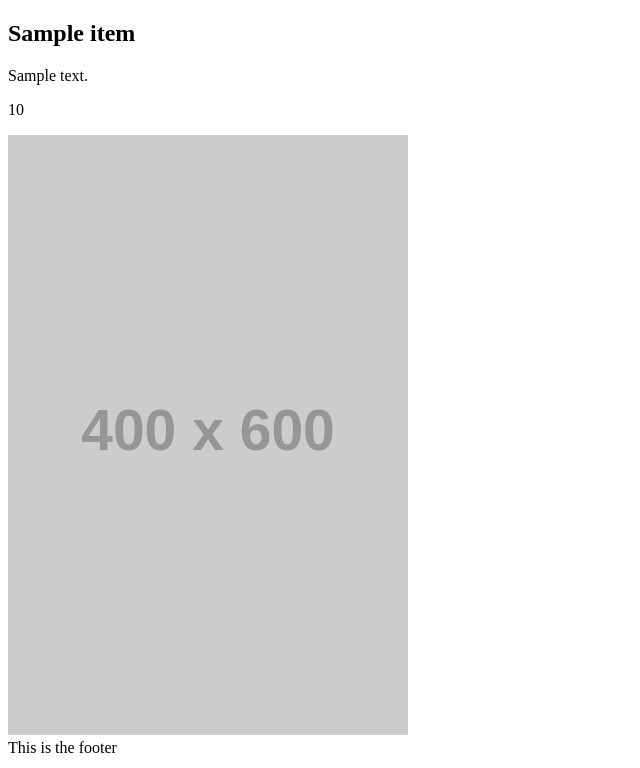
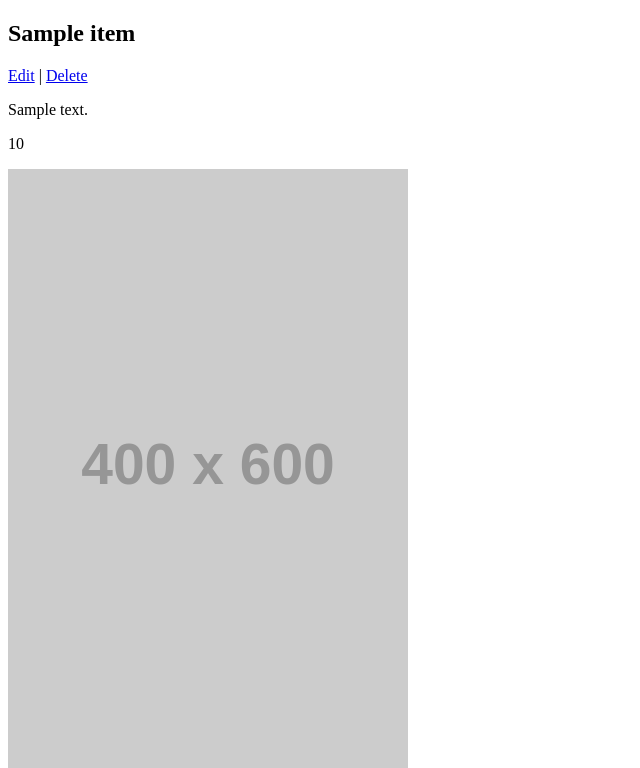
Before and after one commit to richgieg/ItemCatalog, a Flask app: template vagrant/catalog/templates/show_item.html in a window 1280 px wide. Shown: the part 116-884 px from the top of the page, without its empty margins (0-640 px from the left). Run offline with Flask 2, Linux system fonts and the light colour scheme; the visitor is signed in with stand-in values (Sample User, id 1); tables that the repository leaves empty hold one stand-in row (values such as "Sample post"); the template is opened without the code that fills it: most values are stand-ins (such as "Sample title", 1, 10 or a date in 2020); grey boxes labelled with a size stand in for pictures from a placeholder-image service; some libraries are stand-ins or nearby versions.

Commit message:
Implement edit and delete links in show_item.html

```diff
--- a/vagrant/catalog/templates/edit_item.html
+++ b/vagrant/catalog/templates/edit_item.html
@@ -19,6 +19,7 @@
     Price:<br>
     <input type="text" size="10" name="price" value="{{ item.price }}"><br><br>
     <input type="submit" value="Submit">
+    <a href="{{ url_for('show_item', category_id = item.category_id, item_id = item.id) }}">Cancel</a>
 </form>
 
 {% endblock %}
--- a/vagrant/catalog/templates/show_item.html
+++ b/vagrant/catalog/templates/show_item.html
@@ -4,6 +4,12 @@
 {% block content %}
 
 <h2 class="item-name">{{ item.name }}</h2>
+
+{% if 'username' in session %}
+<a href="{{ url_for('edit_item', item_id = item.id) }}">Edit</a> |
+<a href="{{ url_for('delete_item', item_id = item.id) }}">Delete</a>
+{% endif %}
+
 <p class="item-description">{{ item.description }}</p>
 <p class="item-price">{{ item.price }}</p>
 <img class="item-image" src="http://placehold.it/400x600" alt="">
```
